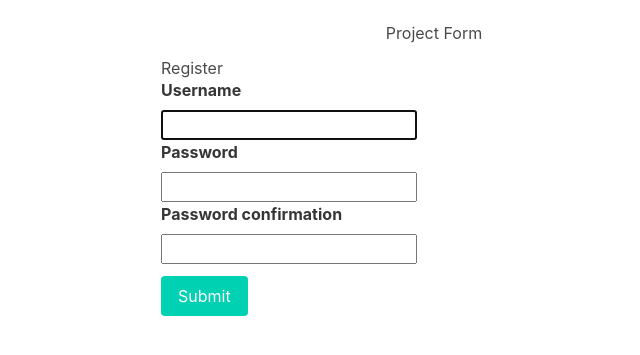
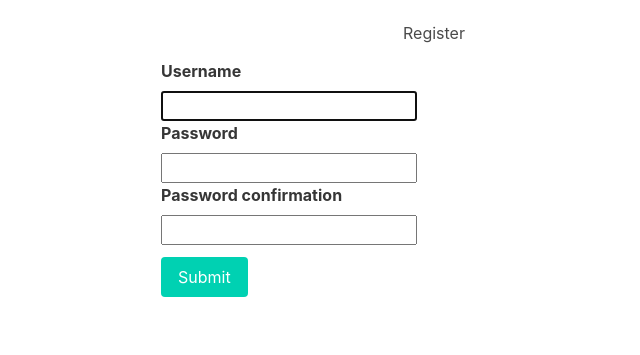
Before and after one commit to Dream-Teamers/vr-tourist-backend, a Django app: page /register/ in a window 1280 px wide. Shown: the top 355 px of the page, without its empty margins (206-846 px from the left). Run offline with Django 5.2, Linux system fonts and the light colour scheme; parts of the project's set-up code (start-up, migrations or seed data) failed here and were passed over; some libraries are stand-ins or nearby versions.

Commit message:
edited user templates titles

```diff
--- a/users/templates/users/login.html
+++ b/users/templates/users/login.html
@@ -8,7 +8,7 @@
     <!-- Bootstrap CSS -->
     <link href="https://stackpath.bootstrapcdn.com/bootstrap/4.5.2/css/bootstrap.min.css" rel="stylesheet">
     <link rel="stylesheet" href="https://cdn.jsdelivr.net/npm/bulma@0.9.2/css/bulma.min.css">
-    <title>Project Form</title>
+    <title>Login</title>
 </head>
 
 <body>
--- a/users/templates/users/register.html
+++ b/users/templates/users/register.html
@@ -8,7 +8,7 @@
     <!-- Bootstrap CSS -->
     <link href="https://stackpath.bootstrapcdn.com/bootstrap/4.5.2/css/bootstrap.min.css" rel="stylesheet">
     <link rel="stylesheet" href="https://cdn.jsdelivr.net/npm/bulma@0.9.2/css/bulma.min.css">
-    <title>Project Form</title>
+    <title>Register</title>
 </head>
 
 <body>
@@ -17,10 +17,9 @@
     <main class="container my-5">
         <div class="row justify-content-center">
             <div class="col-md-6">
-                <h1 class="text-center mb-4">Project Form</h1>
+                <h1 class="text-center mb-4">Register</h1>
                 <div class="form-outline" data-mdb-input-init></div>
 
-                <h2>Register</h2>
 
                 <form method="POST">
                     {% csrf_token %}
```
